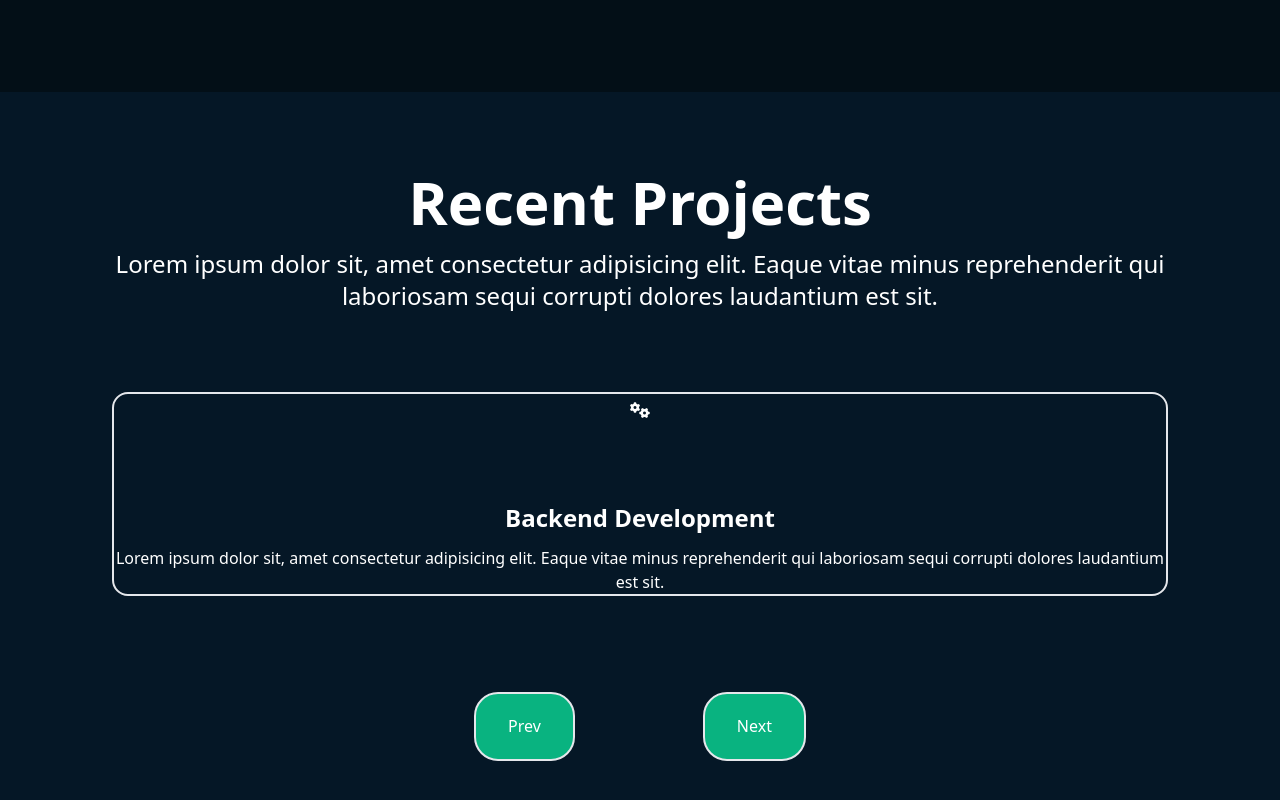
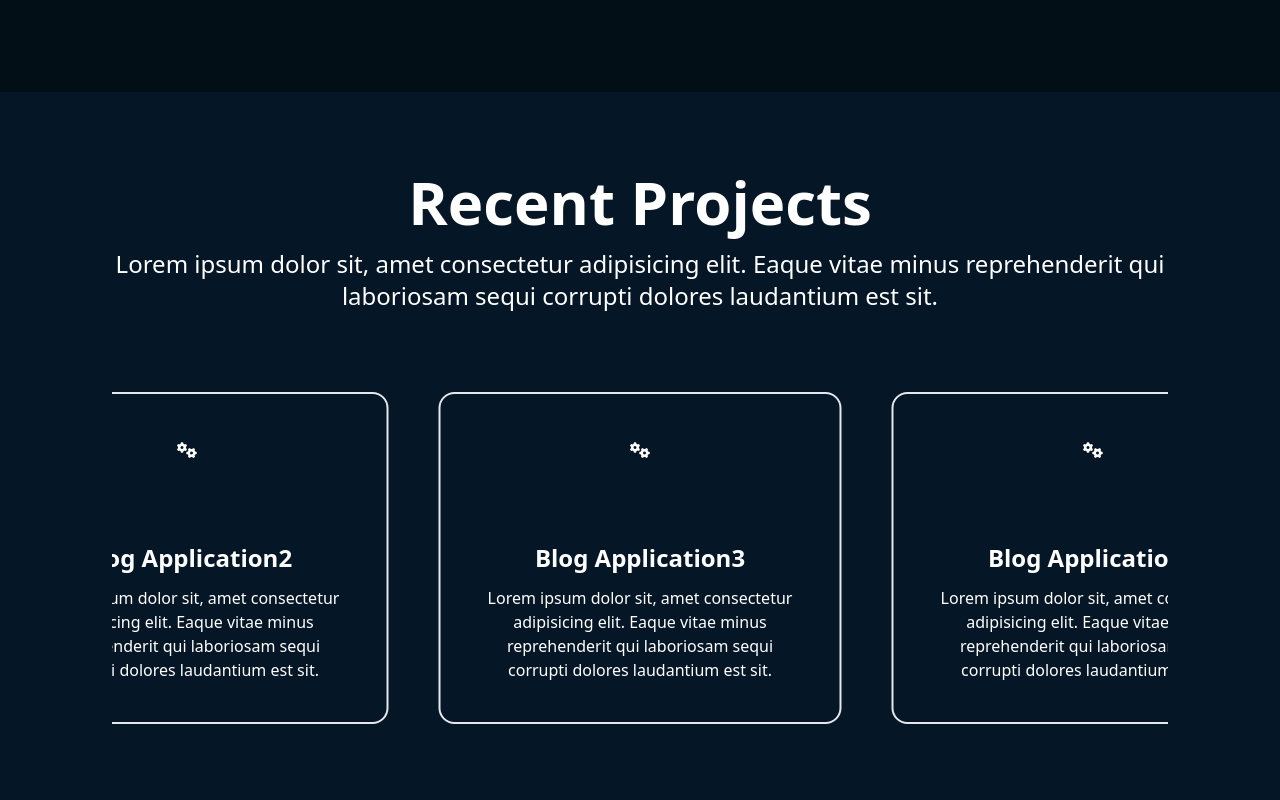
Before and after one commit to ved-asole/my-portfolio, a React (Vite) app: page / in a window 1280 px wide. Shown: the part 1364-2164 px from the top of the page. Built offline with nearby package versions, Linux system fonts and the light colour scheme.

Commit message:
closing for the day

```diff
--- a/package.json
+++ b/package.json
@@ -9,6 +9,7 @@
     "preview": "vite preview"
   },
   "dependencies": {
+    "@glidejs/glide": "^3.6.0",
     "aos": "^2.3.4",
     "react": "^18.2.0",
     "react-dom": "^18.2.0"
--- a/src/App.jsx
+++ b/src/App.jsx
@@ -18,6 +18,10 @@ const App = () => {
 
   return (
     <>
+      <div>
+        <link rel="stylesheet" href="node_modules/@glidejs/glide/dist/css/glide.core.min.css" />
+
+      </div>
       <Navbar />
       <Hero />
       <Services />
--- a/src/assets/index.js
+++ b/src/assets/index.js
@@ -18,5 +18,25 @@ export const projects=[
         name: 'Blog Application',
         desc : 'Lorem ipsum dolor sit, amet consectetur adipisicing elit. Eaque vitae minus reprehenderit qui laboriosam sequi corrupti dolores laudantium est sit.',
         tech: ['Spring Boot','Spring Data JPA','AWS RDS/MySQL Database','Spring Security','Swagger']
+    },
+
+    {
+        name: 'Blog Application2',
+        desc : 'Lorem ipsum dolor sit, amet consectetur adipisicing elit. Eaque vitae minus reprehenderit qui laboriosam sequi corrupti dolores laudantium est sit.',
+        tech: ['Spring Boot','Spring Data JPA','AWS RDS/MySQL Database','Spring Security','Swagger']
+    },
+
+    {
+        name: 'Blog Application3',
+        desc : 'Lorem ipsum dolor sit, amet consectetur adipisicing elit. Eaque vitae minus reprehenderit qui laboriosam sequi corrupti dolores laudantium est sit.',
+        tech: ['Spring Boot','Spring Data JPA','AWS RDS/MySQL Database','Spring Security','Swagger']
+    },
+
+    {
+        name: 'Blog Application4',
+        desc : 'Lorem ipsum dolor sit, amet consectetur adipisicing elit. Eaque vitae minus reprehenderit qui laboriosam sequi corrupti dolores laudantium est sit.',
+        tech: ['Spring Boot','Spring Data JPA','AWS RDS/MySQL Database','Spring Security','Swagger']
     }
+
+
 ]
--- /dev/null
+++ b/src/assets/utils.js
@@ -0,0 +1,26 @@
+import Glide from "@glidejs/glide"
+
+export function createGlide(id){
+    var glide = new Glide(`#${id}`, {
+        type: 'slider',
+        gap:50,
+        autoplay:2000,
+        hoverpause:true,
+        peek: {
+            before: 100,
+            after: 100
+          },
+        perView: 3,
+        focusAt: 'center',
+        breakpoints: {
+            1280: {
+                perView: 2
+            },
+            768:{
+                perView:1
+            }
+        }
+    })
+
+    glide.mount()
+}
--- /dev/null
+++ b/src/components/Head.jsx
@@ -0,0 +1,17 @@
+import React from 'react'
+import favicon from '../assets/images/favicon.png'
+
+const Head = () => {
+    return (
+       <head>
+  <meta charSet="UTF-8" />
+  <meta httpEquiv="X-UA-Compatible" content="IE=edge" />
+  <meta name="viewport" content="width=device-width, initial-scale=1.0" />
+  <title>Ved Asole | Portfolio</title>
+  <link rel="shortcut icon" href="{favicon}" type="image/x-icon" />
+</head>
+
+    )
+}
+
+export default Head
--- a/src/components/Projects.jsx
+++ b/src/components/Projects.jsx
@@ -1,6 +1,13 @@
-import React from 'react'
+import React, { useEffect } from 'react'
+import { projects } from '../assets'
+import { createGlide } from '../assets/utils'
 
 const Projects = () => {
+    useEffect(() => {
+        createGlide('glide' , [1,2,3])
+    }, [])
+
+
     return (
         <div className="bg-[#051726] min-w-full md:px-28 px-12 min-h-screen" id="projects">
 
@@ -12,21 +19,34 @@ const Projects = () => {
                             Lorem ipsum dolor sit, amet consectetur adipisicing elit. Eaque vitae minus reprehenderit qui
                             laboriosam sequi corrupti dolores laudantium est sit.
                         </p>
-                        <div className="card rounded-2xl text-center border-2 mt-20 mx-auto">
-                            <div className="icon text-secondary leading-loose">
-                                <i className="fa-solid fa-gears h-20" />
+
+                        <div id="glide">
+                            <div data-glide-el="track" className="glide__track">
+                                <ul className="glide__slides">
+                                    {projects.map((project, i) =>(
+                                        <li className="glide__slide" key={i}>
+                                        <div className="card rounded-2xl text-center border-2 mt-20 mx-auto p-10">
+                                            <div className="icon text-secondary leading-loose">
+                                                <i className="fa-solid fa-gears h-20" />
+                                            </div>
+                                            <h1 className="text-2xl font-bold pt-5">{project.name}</h1>
+                                            <p className="pt-3">
+                                                {project.desc}
+                                            </p>
+                                        </div>
+                                    </li>
+                                    ))}
+
+                                </ul>
                             </div>
-                            <h1 className="text-2xl font-bold pt-5">Backend Development</h1>
-                            <p className="pt-3">
-                                Lorem ipsum dolor sit, amet consectetur adipisicing elit. Eaque vitae minus reprehenderit qui
-                                laboriosam sequi corrupti dolores laudantium est sit.
-                            </p>
                         </div>
-                        <div className="buttons text-white mt-24">
+                        {/* <div className="buttons text-white mt-24">
                             <button className="mx-16 rounded-3xl border-2 py-[1.3rem] px-[2rem] bg-[#09b380]">Prev</button>
                             <button className="mx-16 rounded-3xl border-2 py-[1.3rem] px-[2rem] bg-[#09b380]">Next</button>
-                        </div>
+                        </div> */}
                     </div>
+
+
                 </section>
             </div>
         </div>
```
Also changed, not shown: 1 other file (tests, documents, lock files or other folders).
